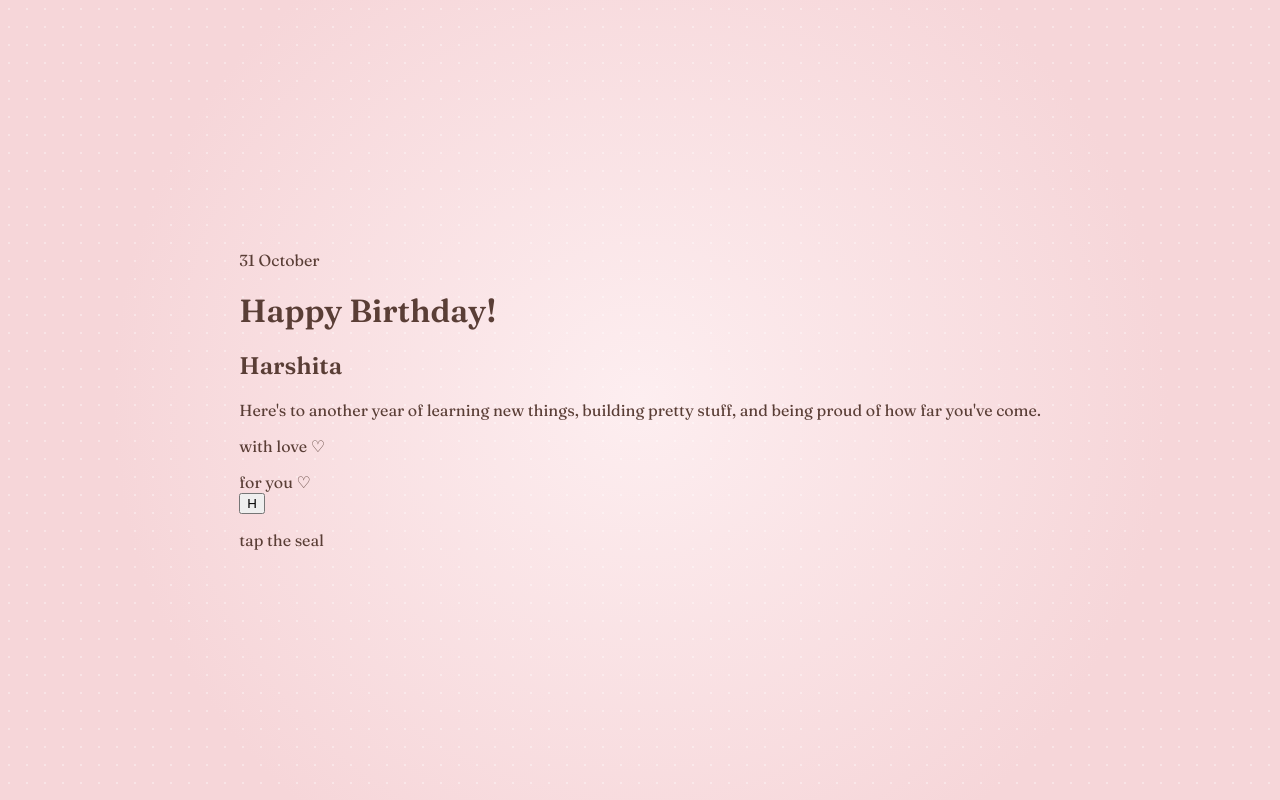
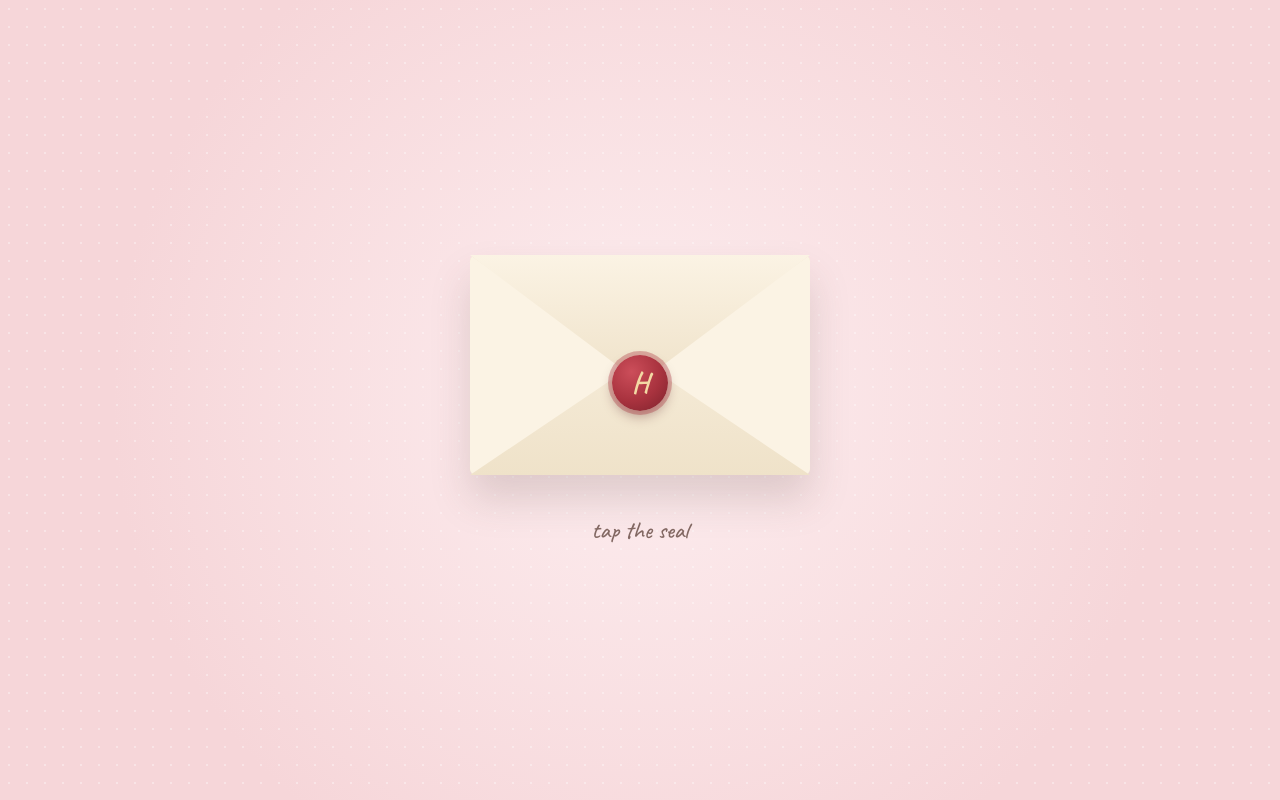
Before and after one commit to harshitaworld9965-creator/birthday-letter, a React (Vite) app: page / in a window 1280 px wide. Built offline with nearby package versions, Linux system fonts and the light colour scheme.

Commit message:
firt app css

```diff
--- a/src/App.css
+++ b/src/App.css
@@ -1,184 +1,110 @@
-.counter {
-  font-size: 16px;
-  padding: 5px 10px;
-  border-radius: 5px;
-  color: var(--accent);
-  background: var(--accent-bg);
-  border: 2px solid transparent;
-  transition: border-color 0.3s;
-  margin-bottom: 24px;
-
-  &:hover {
-    border-color: var(--accent-border);
-  }
-  &:focus-visible {
-    outline: 2px solid var(--accent);
-    outline-offset: 2px;
-  }
+.scene {
+  display: flex;
+  flex-direction: column;
+  align-items: center;
+  gap: 2.5rem;
 }
 
-.hero {
+.envelope {
   position: relative;
-
-  .base,
-  .framework,
-  .vite {
-    inset-inline: 0;
-    margin: 0 auto;
+  width: min(340px, 86vw);
+  aspect-ratio: 34 / 22;
+  perspective: 1000px;
 }
 
-  .base {
-    width: 170px;
-    position: relative;
-    z-index: 0;
+.envelope-back {
+  position: absolute;
+  inset: 0;
+  background: var(--envelope-shade);
+  border-radius: 6px;
+  box-shadow: 0 24px 40px rgba(90, 62, 54, 0.18);
+  z-index: 1;
 }
 
-  .framework,
-  .vite {
+.card {
   position: absolute;
+  left: 6%;
+  right: 6%;
+  top: 8%;
+  height: 84%;
+  background: #fffdf8;
+  border-radius: 4px;
+  overflow: hidden;
+  z-index: 2;
 }
 
-  .framework {
-    z-index: 1;
-    top: 34px;
-    height: 28px;
-    transform: perspective(2000px) rotateZ(300deg) rotateX(44deg) rotateY(39deg)
-      scale(1.4);
+.envelope-pocket {
+  position: absolute;
+  inset: 0;
+  background: var(--envelope);
+  border-radius: 6px;
+  clip-path: polygon(0 0, 50% 55%, 100% 0, 100% 100%, 0 100%);
+  z-index: 3;
 }
 
-  .vite {
-    z-index: 0;
-    top: 107px;
-    height: 26px;
-    width: auto;
-    transform: perspective(2000px) rotateZ(300deg) rotateX(40deg) rotateY(39deg)
-      scale(0.8);
-  }
+.envelope-pocket::before {
+  content: '';
+  position: absolute;
+  inset: 0;
+  background: linear-gradient(to top, var(--envelope-shade), var(--envelope));
+  clip-path: polygon(0 100%, 50% 48%, 100% 100%);
 }
 
-#center {
-  display: flex;
-  flex-direction: column;
-  gap: 25px;
-  place-content: center;
-  place-items: center;
-  flex-grow: 1;
-
-  @media (max-width: 1024px) {
-    padding: 32px 20px 24px;
-    gap: 18px;
-  }
+.envelope-flap{
+  position: absolute;
+  top: 0;
+  left: 0;
+  width: 100%;
+  height: 58%;
+  background: linear-gradient(to bottom, var(--envelope), var(--envelope-shade));
+  clip-path: polygon(0 0 , 100% 0, 50% 100%);
+  z-index: 4;
 }
 
-#next-steps {
-  display: flex;
-  border-top: 1px solid var(--border);
-  text-align: left;
+.seal {
+  position: absolute;
+  left: 50%;
+  top: 58%;
+  translate: -50% -50%;
 
-  & > div {
-    flex: 1 1 0;
-    padding: 32px;
-    @media (max-width: 1024px) {
-      padding: 24px 20px;
-    }
+  width: 56px;
+  height: 56px;
+  border: none;
+  border-radius: 50%;
+  background: radial-gradient(
+    circle at 35% 30%,
+    #cc4e5a 0%,
+    var(--seal) 55%,
+    var(--seal-dark) 100%
+  );
+  box-shadow:
+  0 0 0 4px rgba(168, 50, 62, 0.35),
+  0 6px 12px rgba(90, 30, 35, 0.35)
+  ;
+
+  color: #f3d9a4;
+  font-family: var(--font-hand);
+  font-size: 1.8rem;
+  font-weight: 700;
+  cursor: pointer;
+  z-index: 5;
+
+  transition: scale 0.2s ease;
 }
 
-  .icon {
-    margin-bottom: 16px;
-    width: 22px;
-    height: 22px;
+.seal:hover {
+  scale: 1.08;
 }
 
-  @media (max-width: 1024px) {
-    flex-direction: column;
-    text-align: center;
-  }
+.hint {
+  margin: 0;
+  font-family: var(--font-hand);
+  font-size: 1.5rem;
+  opacity: 0.75;
+  animation: bob 1.8s ease-in-out infinite;
 }
 
-#docs {
-  border-right: 1px solid var(--border);
-
-  @media (max-width: 1024px) {
-    border-right: none;
-    border-bottom: 1px solid var(--border);
+@keyframes bob{
+  0%, 100% {transform: translateY(0);}
+  50% {transform: translateY(-6px);}
 }
-}
-
-#next-steps ul {
-  list-style: none;
-  padding: 0;
-  display: flex;
-  gap: 8px;
-  margin: 32px 0 0;
-
-  .logo {
-    height: 18px;
-  }
-
-  a {
-    color: var(--text-h);
-    font-size: 16px;
-    border-radius: 6px;
-    background: var(--social-bg);
-    display: flex;
-    padding: 6px 12px;
-    align-items: center;
-    gap: 8px;
-    text-decoration: none;
-    transition: box-shadow 0.3s;
-
-    &:hover {
-      box-shadow: var(--shadow);
-    }
-    .button-icon {
-      height: 18px;
-      width: 18px;
-    }
-  }
-
-  @media (max-width: 1024px) {
-    margin-top: 20px;
-    flex-wrap: wrap;
-    justify-content: center;
-
-    li {
-      flex: 1 1 calc(50% - 8px);
-    }
-
-    a {
-      width: 100%;
-      justify-content: center;
-      box-sizing: border-box;
-    }
-  }
-}
-
-#spacer {
-  height: 88px;
-  border-top: 1px solid var(--border);
-  @media (max-width: 1024px) {
-    height: 48px;
-  }
-}
-
-.ticks {
-  position: relative;
-  width: 100%;
-
-  &::before,
-  &::after {
-    content: '';
-    position: absolute;
-    top: -4.5px;
-    border: 5px solid transparent;
-  }
-
-  &::before {
-    left: 0;
-    border-left-color: var(--border);
-  }
-  &::after {
-    right: 0;
-    border-right-color: var(--border);
-  }
-}
```
Lines whose indentation alone changed are shown as unchanged.
